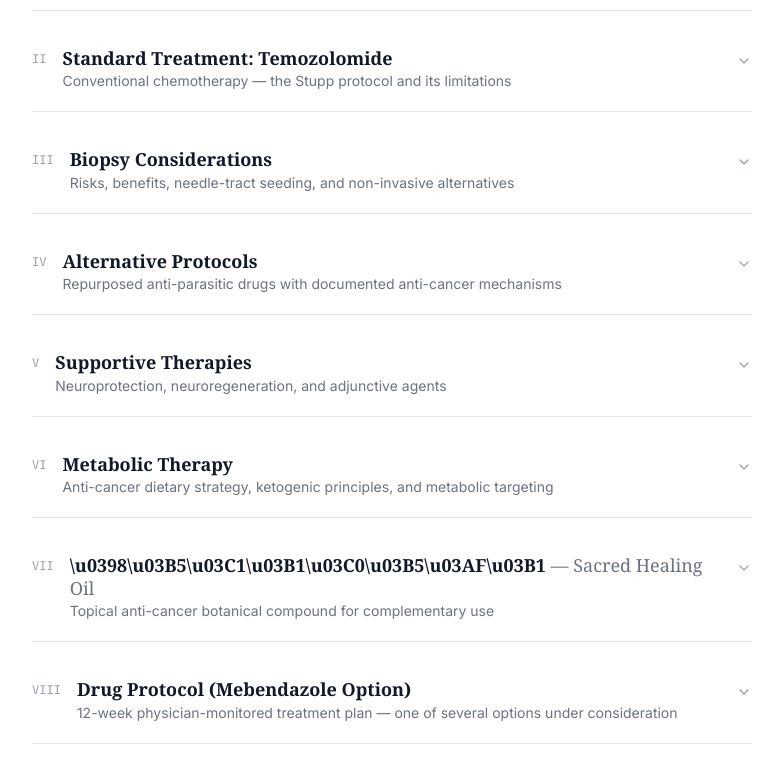
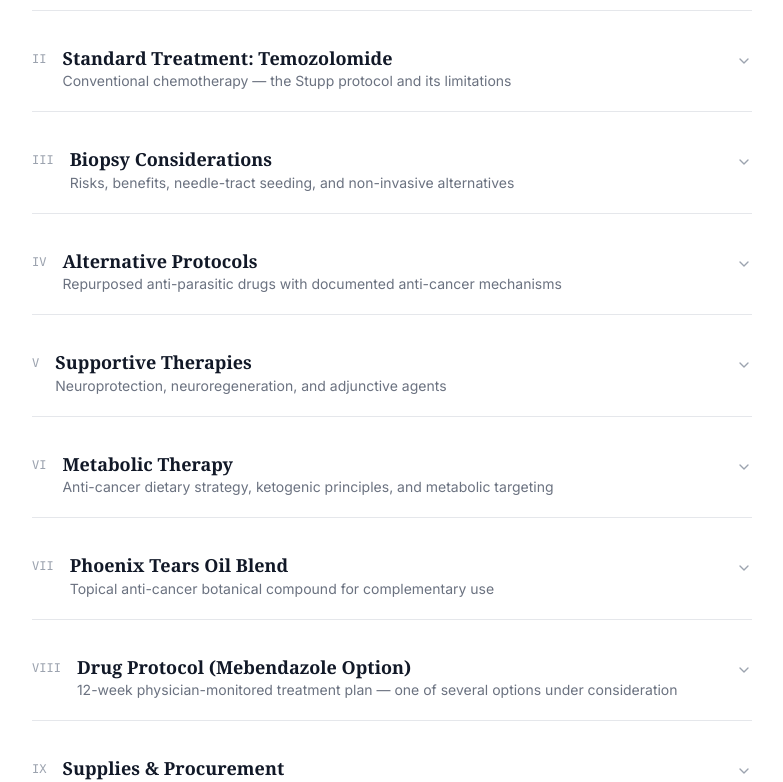
Before and after one commit to mechaloctopus/mom, a React (Vite) app: page / in a window 1280 px wide. Shown: the part 2019-2801 px from the top of the page, without its empty margins (248-1031 px from the left). Built offline with nearby package versions, Linux system fonts and the light colour scheme.

Commit message:
Fix Sacred Oil to Phoenix Tears Oil Blend, remove Greek letters

```diff
--- a/src/App.jsx
+++ b/src/App.jsx
@@ -51,7 +51,7 @@ export default function App() {
     { id: 'alt-protocols', n: 'IV', t: 'Alternative Protocols' },
     { id: 'supportive', n: 'V', t: 'Supportive Therapies' },
     { id: 'metabolic', n: 'VI', t: 'Metabolic Therapy' },
-    { id: 'sacred-oil', n: 'VII', t: '\u0398\u03B5\u03C1\u03B1\u03C0\u03B5\u03AF\u03B1 — Sacred Healing Oil' },
+    { id: 'sacred-oil', n: 'VII', t: 'Phoenix Tears Oil Blend' },
     { id: 'protocol', n: 'VIII', t: 'Drug Protocol (Mebendazole Option)' },
     { id: 'supplies', n: 'IX', t: 'Supplies & Procurement' },
   ];
@@ -182,10 +182,10 @@ export default function App() {
           <NutritionProtocol />
         </Chapter>
 
-        <Chapter id="sacred-oil" number="VII" title={<span>\u0398\u03B5\u03C1\u03B1\u03C0\u03B5\u03AF\u03B1 <span className="text-gray-500 font-normal">— Sacred Healing Oil</span></span>} subtitle="Topical anti-cancer botanical compound for complementary use">
+        <Chapter id="sacred-oil" number="VII" title="Phoenix Tears Oil Blend" subtitle="Topical anti-cancer botanical compound for complementary use">
           <section>
             <p className="text-sm text-gray-700 leading-relaxed mb-4">
-              <strong>\u0398\u03B5\u03C1\u03B1\u03C0\u03B5\u03AF\u03B1</strong> (Therape\u00EDa, from the Greek <em>\u03B8\u03B5\u03C1\u03B1\u03C0\u03B5\u03AF\u03B1</em> — "healing, service, care") is a custom-formulated sacred oil blend combining botanical compounds with documented anti-cancer, anti-inflammatory, and neuroprotective properties. Designed for topical application as a complementary therapy — incorporated into soaps, shampoos, lotions, salves, and direct scalp application.
+              <strong>Phoenix Tears Oil Blend</strong> is a custom-formulated botanical oil combining compounds with documented anti-cancer, anti-inflammatory, and neuroprotective properties. Designed for topical application as a complementary therapy — incorporated into soaps, shampoos, lotions, salves, and direct scalp application.
             </p>
 
             <h3 className="text-sm font-bold text-gray-900 mb-2">Composition</h3>
@@ -211,7 +211,7 @@ export default function App() {
             </p>
 
             <p className="text-sm text-gray-600 italic">
-              \u201C\u0398\u03B5\u03C1\u03B1\u03C0\u03B5\u03AF\u03B1 — to heal, to serve, to care. The oldest medicine is the earth itself.\u201D
+              The oldest medicine is the earth itself.
             </p>
           </section>
         </Chapter>
```
Also changed, not shown: 5 other files (tests, documents, lock files or other folders).
